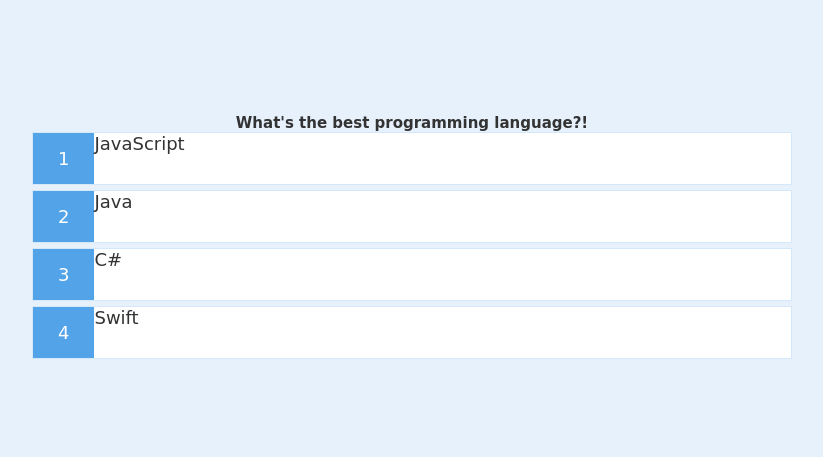
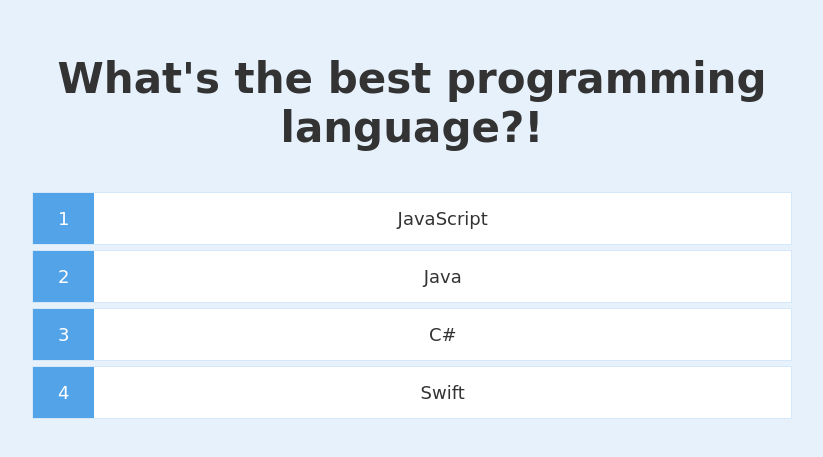
Before and after one commit to erick805/fullstack-react-firebase, a React (Create React App) app: page /game in a window 1280 px wide. Shown: the part 161-618 px from the top of the page, without its empty margins (228-1051 px from the left). Built offline with nearby package versions, Linux system fonts and the light colour scheme.

Commit message:
create: h1,h2,h3,h4 and choice-text selector

```diff
--- a/src/index.css
+++ b/src/index.css
@@ -12,6 +12,25 @@
 
 body {
   background-color: #e7f1fc;
+}
+
+h1,
+h2,
+h3,
+h4 {
+  margin-bottom: 1rem;
+}
+
+h1 {
+  font-size: 5.4rem;
+  color: #53a3e9;
+  margin-bottom: 5rem;
+}
+
+h2 {
+  font-size: 4.2rem;
+  margin-bottom: 4rem;
+  font-weight: 700;
 }
 
 /* Container */
@@ -69,3 +88,8 @@ body {
   background-color: #53a3e9;
   color: white;
 }
+
+.choice-text {
+  padding: 1.5rem;
+  width: 100%;
+}
```
